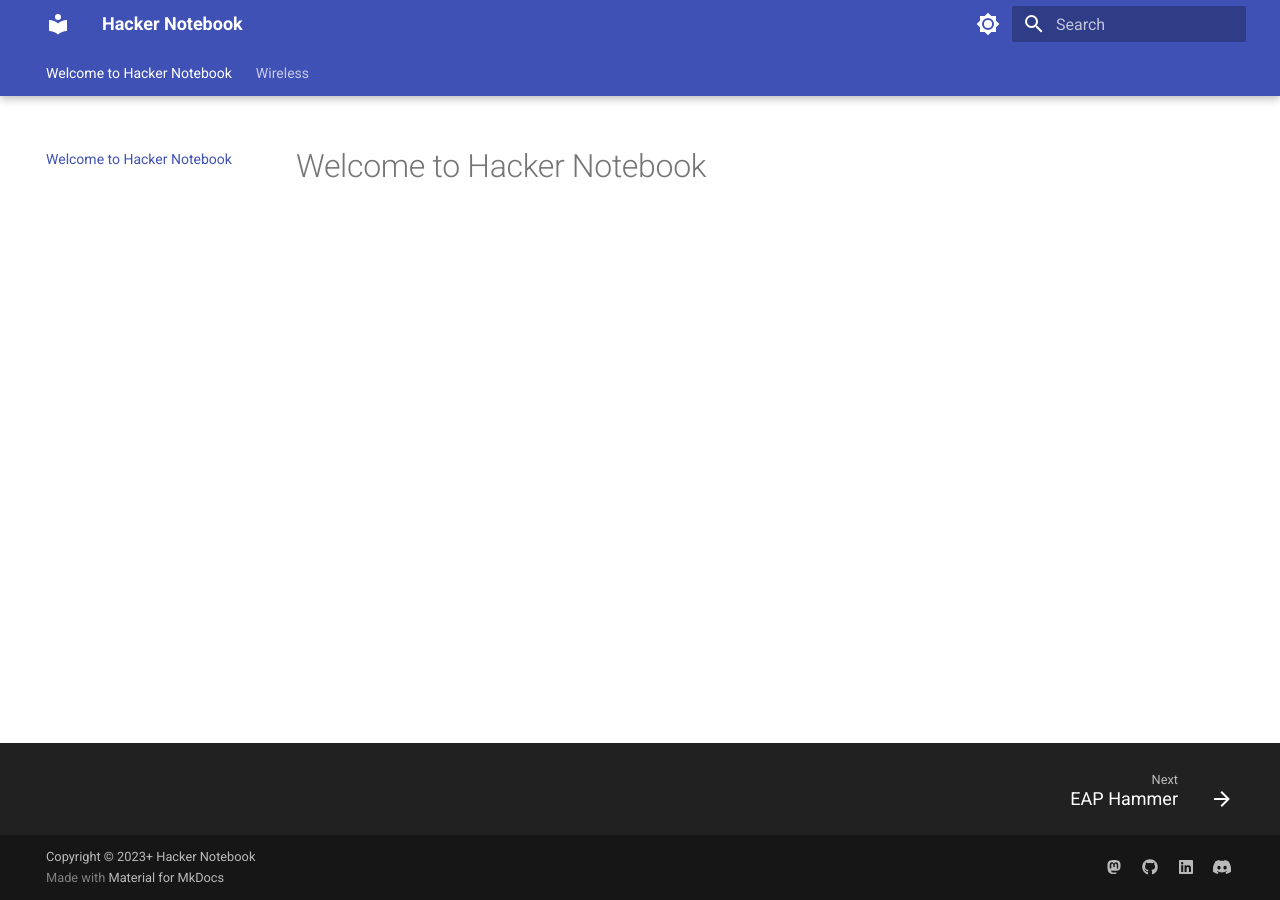
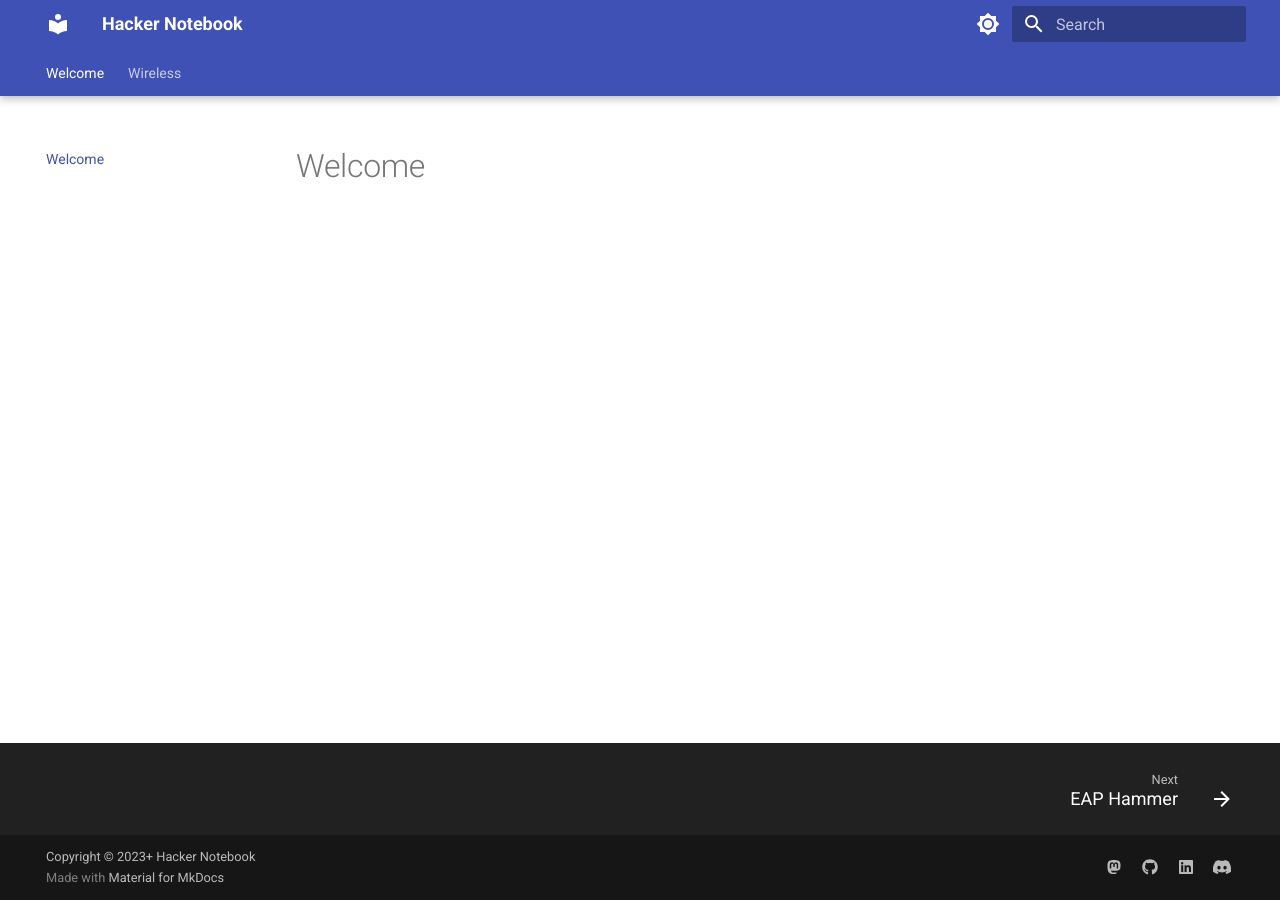
Before and after one commit to burnbrian/hackernotebook, an MkDocs documentation site: the page built from docs/index.md, in a window 1280 px wide. Built offline with MkDocs 1.6.1 and Material for MkDocs 9.7.7, drawn with Linux system fonts in a browser that asks for light colours.

Commit message:
Top level heading in markdown is link text

```diff
--- a/docs/index.md
+++ b/docs/index.md
@@ -1 +1 @@
-# Welcome to Hacker Notebook
+# Welcome
```
